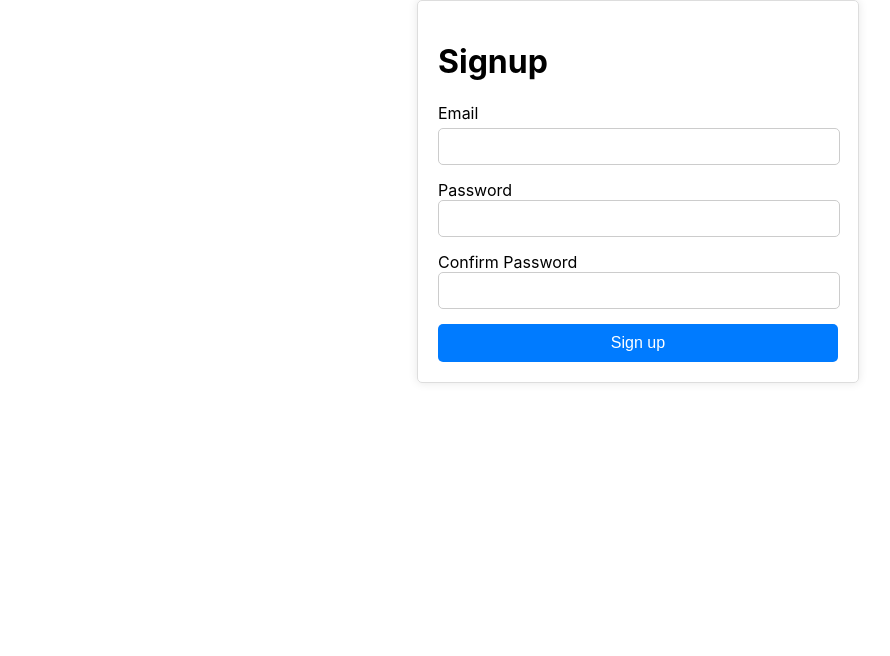
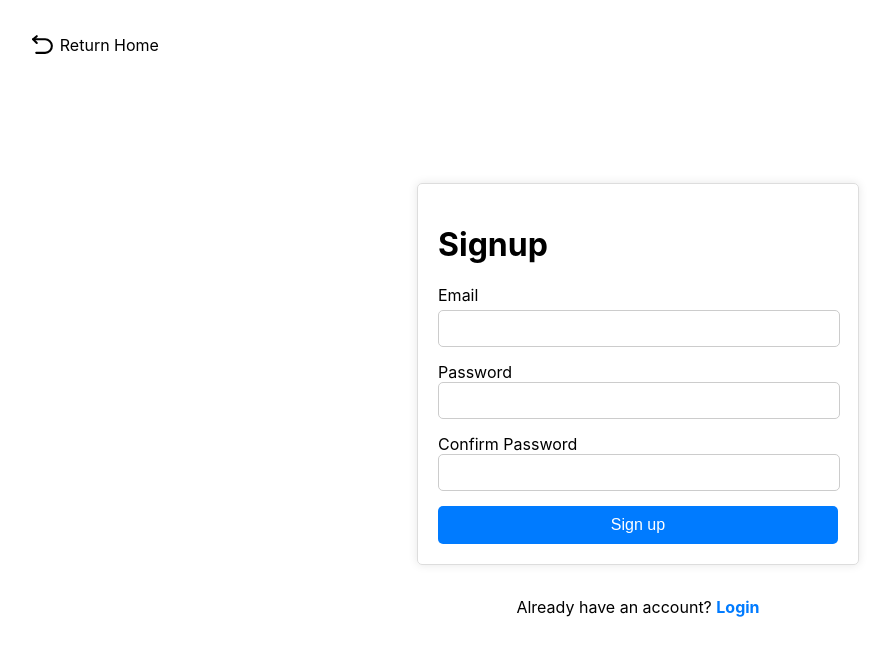
Before and after one commit to ausin107/9job-chatbox, a React (Create React App) app: page /signup in a window 1280 px wide. Shown: the top 656 px of the page, without its empty margins (2-892 px from the left). Built offline with nearby package versions, Linux system fonts and the light colour scheme.

Commit message:
fix ui, add login btn

```diff
--- a/src/App.css
+++ b/src/App.css
@@ -1,11 +1,3 @@
-.navbar {
-  width: 100vw;
-  height: 2rem;
-  padding: 1.5rem;
-  position: fixed;
-  background-color: #ffffff;
-  overflow: hidden;
-}
 .container {
   width: 100vw;
   min-height: calc(100vh - 10rem);
@@ -262,3 +254,29 @@ em-emoji-picker {
   position: absolute;
   z-index: -1;
 }
+.navbar {
+  width: 100%;
+  height: 2rem;
+  padding: 1.5rem 0;
+  position: fixed;
+  background-color: #ffffff;
+  overflow: hidden;
+  display: flex;
+  justify-content: space-between;
+}
+.navbar-logo {
+  padding: 0 2rem;
+}
+.navbar-login-btn {
+  margin: 0 2rem;
+  padding: 1rem;
+  padding-top: 0.8rem;
+  display: flex;
+  align-items: center;
+  justify-content: center;
+  background-color: rgb(34, 89, 240);
+  border-radius: 5px;
+  color: white;
+  font-weight: bold;
+  cursor: pointer;
+}
--- a/src/Components/Navbar.js
+++ b/src/Components/Navbar.js
@@ -1,9 +1,14 @@
+import { useNavigate } from 'react-router-dom'
 import logo from '../assest/logo.png'
+function Navbar() {
+  const navigate = useNavigate()
 
-function Navbar() {
   return (
     <div className='navbar'>
-      <img src={logo} alt='Logo' />
+      <img className='navbar-logo' src={logo} alt='Logo' />
+      <div className='navbar-login-btn' onClick={() => navigate('/login')}>
+        Login
+      </div>
     </div>
   )
 }
--- a/src/page/login/Login.css
+++ b/src/page/login/Login.css
@@ -1,6 +1,13 @@
+.wrapper {
+  height: 100vh;
+  display: flex;
+  align-items: center;
+  justify-content: center;
+  flex-direction: column;
+}
+
 .login-container {
-    max-width: 400px;
-    margin: 0 auto;
+  width: 400px;
   padding: 20px;
   border: 1px solid #ddd;
   border-radius: 5px;
@@ -33,7 +40,11 @@
   font-size: 16px;
   cursor: pointer;
 }
-
+.link-button {
+  margin-top: 2rem;
+  width: 400px;
+  text-align: center;
+}
 .login-button:disabled {
   background-color: #6c757d;
 }
@@ -43,3 +54,11 @@
   text-align: center;
   margin-top: 10px;
 }
+.return-container {
+  position: fixed;
+  top: 2rem;
+  left: 2rem;
+  display: flex;
+  align-items: center;
+  cursor: pointer;
+}
--- a/src/page/login/Login.js
+++ b/src/page/login/Login.js
@@ -1,25 +1,25 @@
 import './Login.css'
 
-import React, { useState } from 'react';
-import { useNavigate } from 'react-router-dom';
+import React, { useState } from 'react'
+import { useNavigate } from 'react-router-dom'
 
 const LoginPage = () => {
-  const [email, setEmail] = useState('');
-  const [password, setPassword] = useState('');
-  const [error, setError] = useState('');
-  const [loading, setLoading] = useState(false);
-  const navigate = useNavigate();
+  const [email, setEmail] = useState('')
+  const [password, setPassword] = useState('')
+  const [error, setError] = useState('')
+  const [loading, setLoading] = useState(false)
+  const navigate = useNavigate()
 
   const handleSubmit = async (e) => {
-    e.preventDefault();
+    e.preventDefault()
 
     if (!email || !password) {
-      setError('Please fill in both fields.');
-      return;
+      setError('Please fill in both fields.')
+      return
     }
 
-    setError('');
-    setLoading(true);
+    setError('')
+    setLoading(true)
 
     try {
       const response = await fetch('http://localhost:3001/v1/api/auth/login', {
@@ -28,57 +28,84 @@ const LoginPage = () => {
           'Content-Type': 'application/json',
         },
         body: JSON.stringify({ email, password }),
-      });
+      })
 
       if (!response.ok) {
-        throw new Error('Network response was not ok');
+        throw new Error('Network response was not ok')
       }
 
-      const responseData = await response.json();
+      const responseData = await response.json()
       if (responseData.data) {
-        localStorage.setItem('token', responseData.data.token);
+        localStorage.setItem('token', responseData.data.token)
         navigate('/')
       }
     } catch (error) {
-      setError('Login failed. Please try again.');
+      setError('Login failed. Please try again.')
     } finally {
-      setLoading(false);
+      setLoading(false)
     }
-  };
+  }
 
   return (
-    <div className="login-container">
+    <div className='wrapper'>
+      <div className='return-container' onClick={() => navigate('/')}>
+        <svg viewBox='0 0 48 48' width={25} height={25} fill='none' xmlns='http://www.w3.org/2000/svg'>
+          <path
+            d='M12.9998 8L6 14L12.9998 21'
+            stroke='#000000'
+            strokeWidth='4'
+            strokeLinecap='round'
+            strokeLinejoin='round'></path>
+          <path
+            d='M6 14H28.9938C35.8768 14 41.7221 19.6204 41.9904 26.5C42.2739 33.7696 36.2671 40 28.9938 40H11.9984'
+            stroke='#000000'
+            strokeWidth='4'
+            strokeLinecap='round'
+            strokeLinejoin='round'></path>
+        </svg>
+        <div style={{ marginLeft: '0.3rem' }}>Return Home</div>
+      </div>
+      <div className='login-container'>
         <h1>Login</h1>
         <form onSubmit={handleSubmit}>
-        <div className="login-form-group">
-          <label className='login-label' htmlFor="email">Email</label>
+          <div className='login-form-group'>
+            <label className='login-label' htmlFor='email'>
+              Email
+            </label>
             <input
               className='login-input'
-            type="email"
-            id="email"
+              type='email'
+              id='email'
               value={email}
               onChange={(e) => setEmail(e.target.value)}
               required
             />
           </div>
-        <div className="login-form-group">
-          <label htmlFor="password">Password</label>
+          <div className='login-form-group'>
+            <label htmlFor='password'>Password</label>
             <input
               className='login-input'
-            type="password"
-            id="password"
+              type='password'
+              id='password'
               value={password}
               onChange={(e) => setPassword(e.target.value)}
               required
             />
           </div>
-        {error && <p className="login-error-message">{error}</p>}
-        <button className='login-button' type="submit" disabled={loading}>
+          {error && <p className='login-error-message'>{error}</p>}
+          <button className='login-button' type='submit' disabled={loading}>
             {loading ? 'Logging in...' : 'Login'}
           </button>
         </form>
       </div>
-  );
-};
+      <div className='link-button'>
+        Don't have an account?{' '}
+        <span style={{ color: '#007bff', fontWeight: 'bold', cursor: 'pointer' }} onClick={() => navigate('/signup')}>
+          Sign up
+        </span>
+      </div>
+    </div>
+  )
+}
 
-export default LoginPage;
+export default LoginPage
--- a/src/page/signup/signup.js
+++ b/src/page/signup/signup.js
@@ -1,27 +1,27 @@
-import React, { useState } from 'react';
-import { useNavigate } from 'react-router-dom';
+import React, { useState } from 'react'
+import { useNavigate } from 'react-router-dom'
 
 const SignUpPage = () => {
-    const [email, setEmail] = useState('');
-    const [password, setPassword] = useState('');
-    const [confirmPassword, setconfirmPassword] = useState('');
-    const [error, setError] = useState('');
-    const [loading, setLoading] = useState(false);
-    const navigate = useNavigate();
+  const [email, setEmail] = useState('')
+  const [password, setPassword] = useState('')
+  const [confirmPassword, setconfirmPassword] = useState('')
+  const [error, setError] = useState('')
+  const [loading, setLoading] = useState(false)
+  const navigate = useNavigate()
 
   const handleSubmit = async (e) => {
-    e.preventDefault();
+    e.preventDefault()
 
     if (!email || !password) {
-        setError('Please fill in both fields.');
-        return;
+      setError('Please fill in both fields.')
+      return
     }
     if (confirmPassword !== password) {
-        setError('Password and confirm password is not matching');
+      setError('Password and confirm password is not matching')
     }
 
-    setError('');
-    setLoading(true);
+    setError('')
+    setLoading(true)
 
     try {
       const response = await fetch('http://localhost:3001/v1/api/auth/signup', {
@@ -30,63 +30,90 @@ const SignUpPage = () => {
           'Content-Type': 'application/json',
         },
         body: JSON.stringify({ email, password }),
-        });
+      })
 
       if (!response.ok) {
-            throw new Error('Network response was not ok');
+        throw new Error('Network response was not ok')
       }
-        navigate("/login");
+      navigate('/login')
     } catch (error) {
-        setError('Login failed. Please try again.');
+      setError('Login failed. Please try again.')
     } finally {
-        setLoading(false);
+      setLoading(false)
     }
-  };
+  }
 
   return (
-    <div className="login-container">
+    <div className='wrapper'>
+      <div className='return-container' onClick={() => navigate('/')}>
+        <svg viewBox='0 0 48 48' width={25} height={25} fill='none' xmlns='http://www.w3.org/2000/svg'>
+          <path
+            d='M12.9998 8L6 14L12.9998 21'
+            stroke='#000000'
+            strokeWidth='4'
+            strokeLinecap='round'
+            strokeLinejoin='round'></path>
+          <path
+            d='M6 14H28.9938C35.8768 14 41.7221 19.6204 41.9904 26.5C42.2739 33.7696 36.2671 40 28.9938 40H11.9984'
+            stroke='#000000'
+            strokeWidth='4'
+            strokeLinecap='round'
+            strokeLinejoin='round'></path>
+        </svg>
+        <div style={{ marginLeft: '0.3rem' }}>Return Home</div>
+      </div>
+      <div className='login-container'>
         <h1>Signup</h1>
         <form onSubmit={handleSubmit}>
-        <div className="login-form-group">
-          <label className='login-label' htmlFor="email">Email</label>
+          <div className='login-form-group'>
+            <label className='login-label' htmlFor='email'>
+              Email
+            </label>
             <input
               className='login-input'
-            type="email"
-            id="email"
+              type='email'
+              id='email'
               value={email}
               onChange={(e) => setEmail(e.target.value)}
               required
             />
           </div>
-        <div className="login-form-group">
-          <label htmlFor="password">Password</label>
+          <div className='login-form-group'>
+            <label htmlFor='password'>Password</label>
             <input
               className='login-input'
-            type="password"
-            id="password"
+              type='password'
+              id='password'
               value={password}
               onChange={(e) => setPassword(e.target.value)}
               required
             />
           </div>
-        <div className="login-form-group">
-          <label htmlFor="password">Confirm Password</label>
+          <div className='login-form-group'>
+            <label htmlFor='password'>Confirm Password</label>
             <input
               className='login-input'
-            type="password"
-            id="password"
+              type='password'
+              id='password'
               value={confirmPassword}
               onChange={(e) => setconfirmPassword(e.target.value)}
               required
             />
           </div>
-        {error && <p className="login-error-message">{error}</p>}
-        <button className='login-button' type="submit" disabled={loading}>
+          {error && <p className='login-error-message'>{error}</p>}
+          <button className='login-button' type='submit' disabled={loading}>
             {loading ? 'Signning in...' : 'Sign up'}
           </button>
         </form>
       </div>
-  );
-};
+      <div className='link-button'>
+        Already have an account?{' '}
+        <span style={{ color: '#007bff', fontWeight: 'bold', cursor: 'pointer' }} onClick={() => navigate('/login')}>
+          Login
+        </span>
+      </div>
+    </div>
+  )
+}
 
-export default SignUpPage;
+export default SignUpPage
```
Lines whose indentation alone changed are shown as unchanged.
